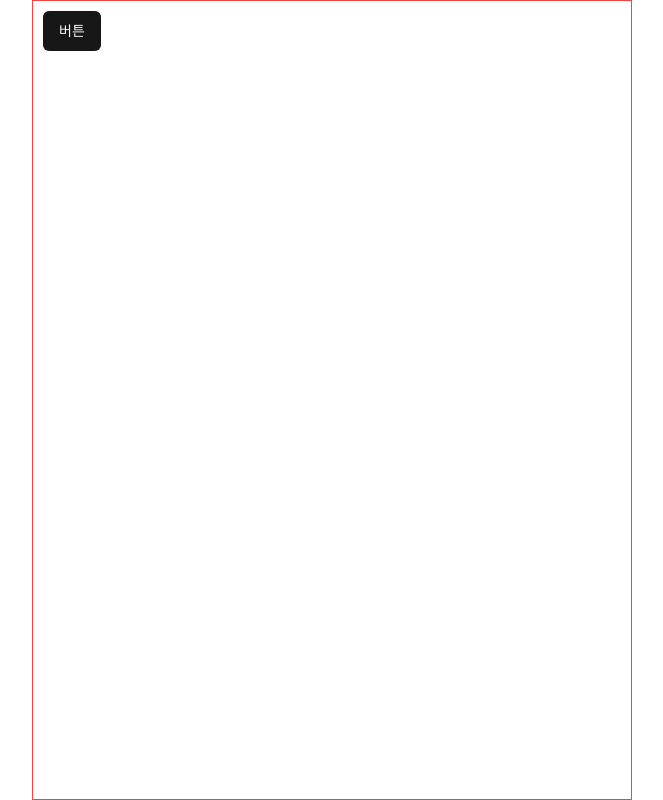
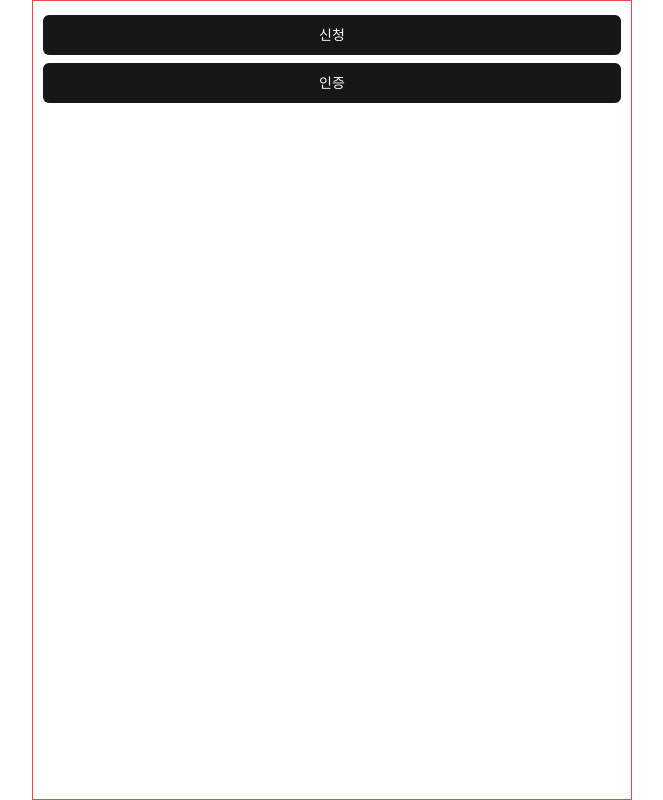
Before and after one commit to 2024-Fall-50th-Event-of-CSE/Frontend, a React (Vite) app in the folder app-client/: page / in a window 1280 px wide. Shown: the whole page, without its empty margins (308-971 px from the left). Built offline with nearby package versions, Linux system fonts and the light colour scheme.

Commit message:
feature: add home page

```diff
--- a/app-client/src/pages/HomePage/index.tsx
+++ b/app-client/src/pages/HomePage/index.tsx
@@ -2,8 +2,13 @@
 
 export default function HomePage() {
     return (
-        <>
-            <Button>버튼</Button>
-        </>
+        <div className="">
+            <Button variant="default" className="w-full my-1">
+                신청
+            </Button>
+            <Button variant="default" className="w-full my-1">
+                인증
+            </Button>
+        </div>
     );
 }
```
